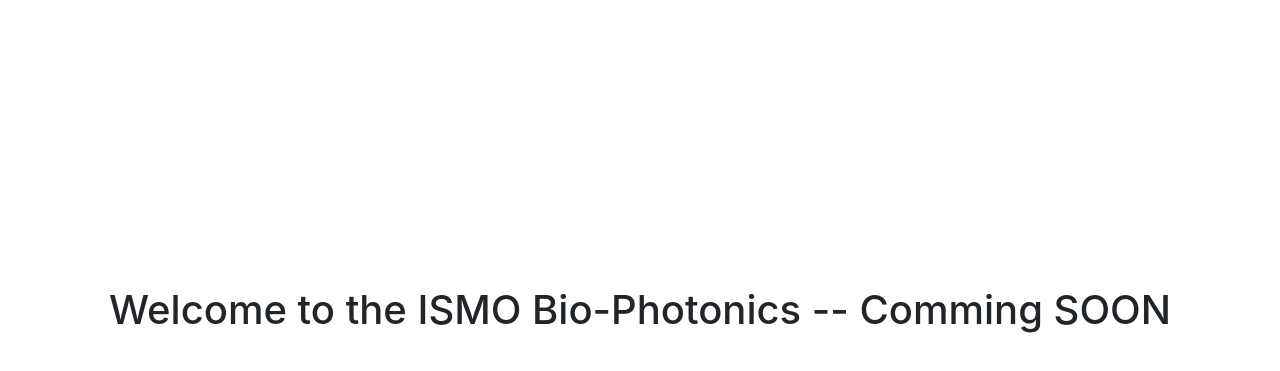
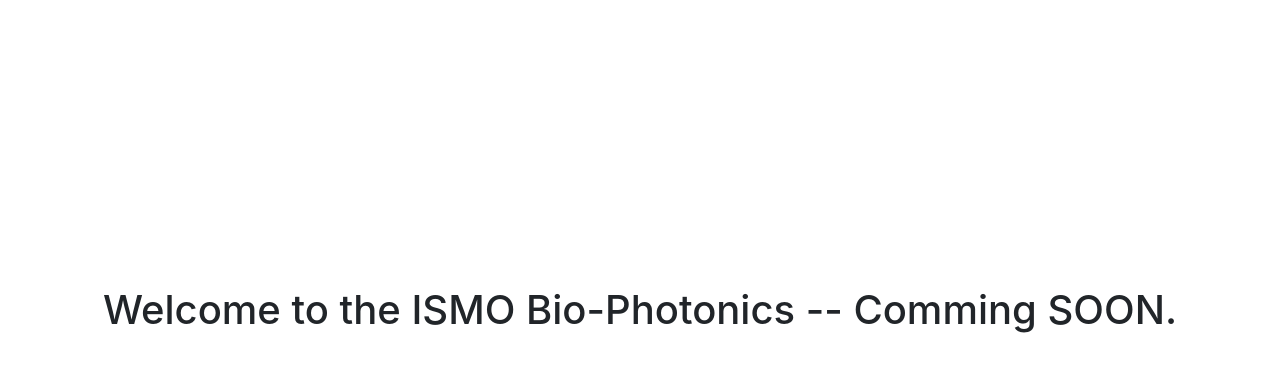
Before and after one commit to ikramkhan11692/ismo-Bio-Photonics, a plain HTML site: page index.html in a window 1280 px wide. Shown: the part 75-446 px from the top of the page. Drawn offline with nearby package versions, Linux system fonts and the light colour scheme.

Commit message:
Update index.html

```diff
--- a/index.html
+++ b/index.html
@@ -36,7 +36,7 @@
                 </div>
                 <div class="row content">
                     <div class="col head">
-                        <h1>Welcome to the ISMO Bio-Photonics -- Comming SOON</h1>
+                        <h1>Welcome to the ISMO Bio-Photonics -- Comming SOON.</h1>
                     </div>
                 </div>
             </div>
```
